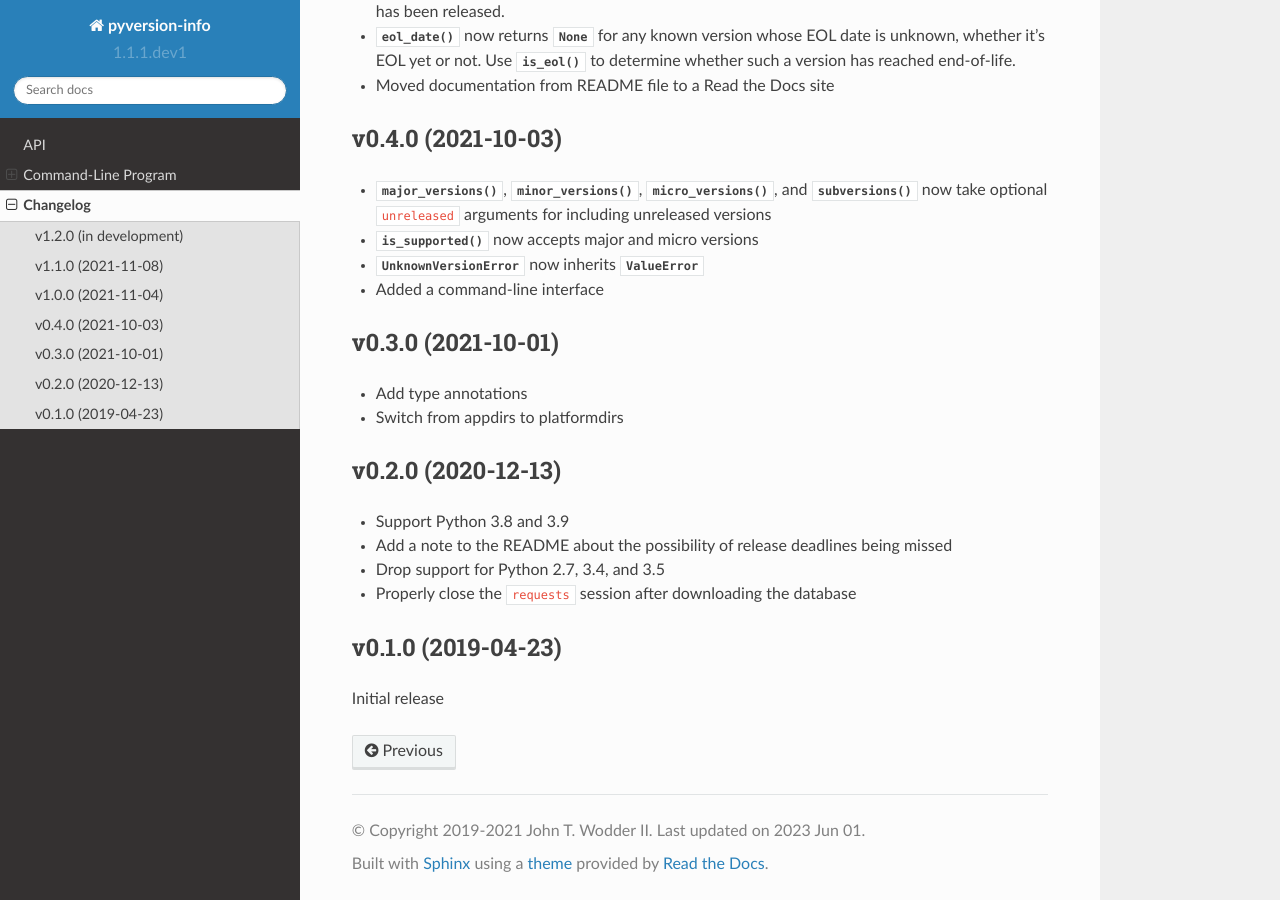
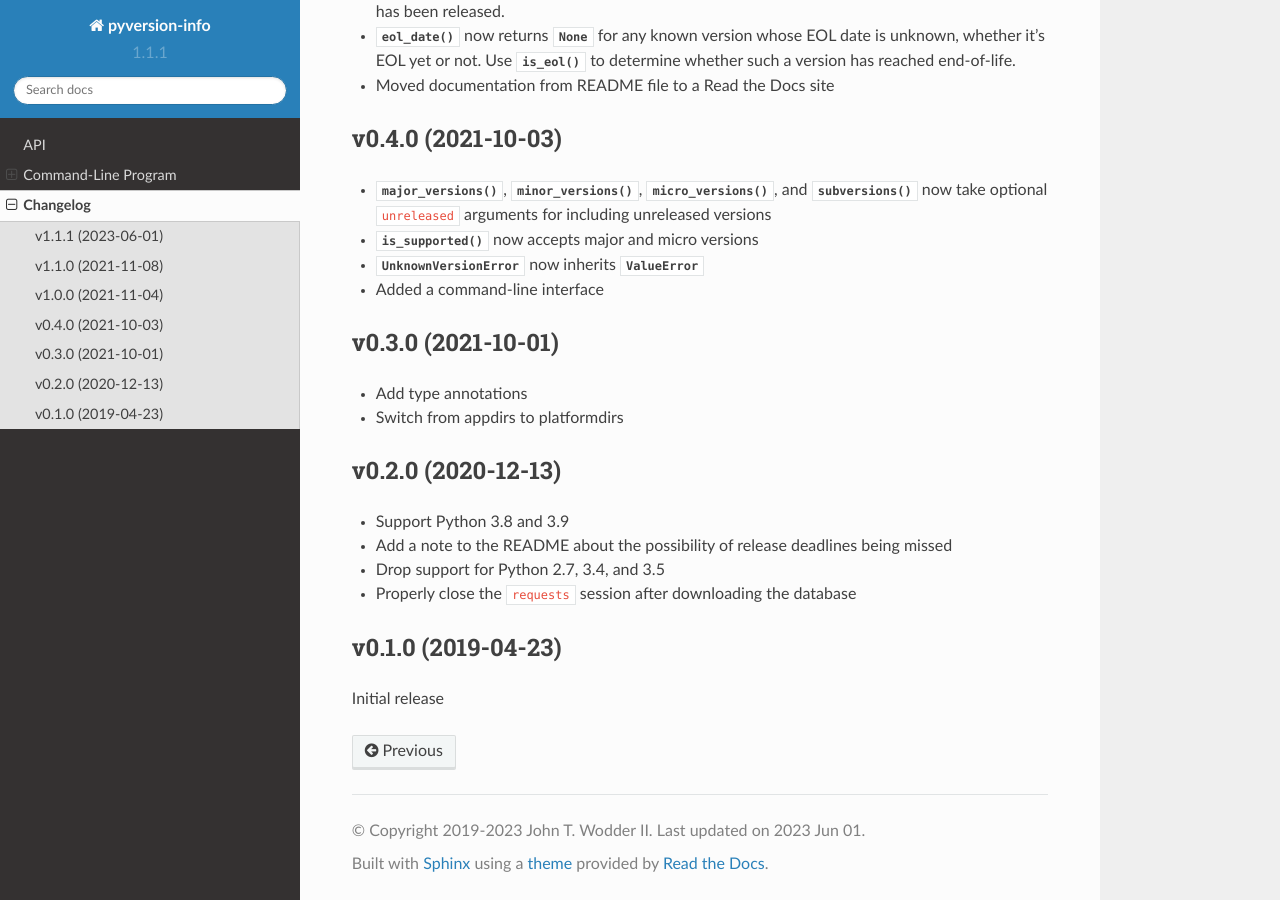
Before and after one commit to jwodder/pyversion-info, a Sphinx documentation site: the page built from docs/changelog.rst, in a window 1280 px wide and 900 px high, scrolled down 962 px. Built offline with Sphinx 7.4.7 and the Read the Docs theme 2.0.0, drawn with Linux system fonts in a browser that asks for light colours; some of the changed text lies outside the part shown.

Commit message:
v1.1.1 — Update cachecontrol
- Support Python 3.11
- Support cachecontrol 0.13

```diff
--- a/docs/changelog.rst
+++ b/docs/changelog.rst
@@ -3,8 +3,8 @@
 Changelog
 =========
 
-v1.2.0 (in development)
------------------------
+v1.1.1 (2023-06-01)
+-------------------
 - Support Python 3.11
 - Support cachecontrol 0.13
 
--- a/docs/conf.py
+++ b/docs/conf.py
@@ -2,7 +2,7 @@ from pyversion_info import __version__
 
 project = "pyversion-info"
 author = "John T. Wodder II"
-copyright = "2019-2021 John T. Wodder II"  # noqa: A001
+copyright = "2019-2023 John T. Wodder II"  # noqa: A001
 
 extensions = [
     "sphinx.ext.autodoc",
--- a/src/pyversion_info/__init__.py
+++ b/src/pyversion_info/__init__.py
@@ -19,7 +19,7 @@ Visit <https://github.com/jwodder/pyversion-info> or
 
 from __future__ import annotations
 
-__version__ = "1.1.1.dev1"
+__version__ = "1.1.1"
 __author__ = "John Thorvald Wodder II"
 __author_email__ = "pyversion-info@varonathe.org"
 __license__ = "MIT"
```
Also changed, not shown: CHANGELOG.md (+2 -2 lines), 1 other file.
